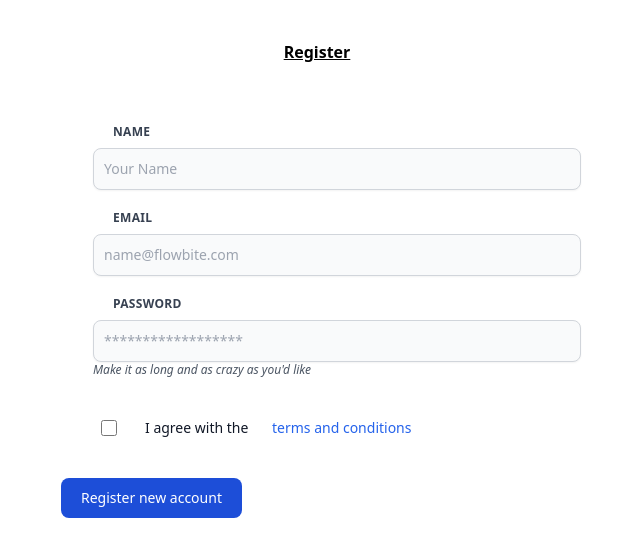
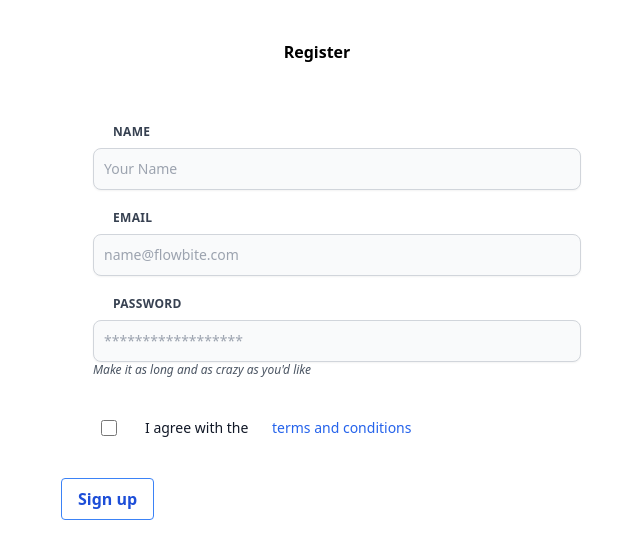
Before and after one commit to Taufiqul7756/Generations-Gaze, a React (Create React App) app in the folder client/: page /register in a window 1280 px wide. Shown: the top 558 px of the page, without its empty margins (323-963 px from the left). Built offline with nearby package versions, Linux system fonts and the light colour scheme; the HTML template or start-up script is replaced by a standard one.

Commit message:
Register - 80%

```diff
--- a/client/src/components/Register.jsx
+++ b/client/src/components/Register.jsx
@@ -1,10 +1,10 @@
 /* eslint-disable jsx-a11y/anchor-is-valid */
 import React from "react";
 
-const Register = () => {
+const Register = ({ setAuth }) => {
   return (
     <>
-      <h1 className="flex justify-center font-bold underline"> Register</h1>
+      <h1 className="flex justify-center font-bold "> Register</h1>
       <div className="flex justify-center ">
         <form class="w-full max-w-lg">
           <div class="w-full px-3">
@@ -80,9 +80,10 @@
           </div>
           <button
             type="submit"
-            class="text-white bg-blue-700 hover:bg-blue-800 focus:ring-4 focus:outline-none focus:ring-blue-300 font-medium rounded-lg text-sm px-5 py-2.5 text-center dark:bg-blue-600 dark:hover:bg-blue-700 dark:focus:ring-blue-800"
+            onClick={() => setAuth(true)}
+            class=" bg-transparent hover:bg-blue-500 text-blue-700 font-semibold hover:text-white py-2 px-4 border border-blue-500 hover:border-transparent rounded"
           >
-            Register new account
+            Sign up
           </button>
         </form>
       </div>
```
